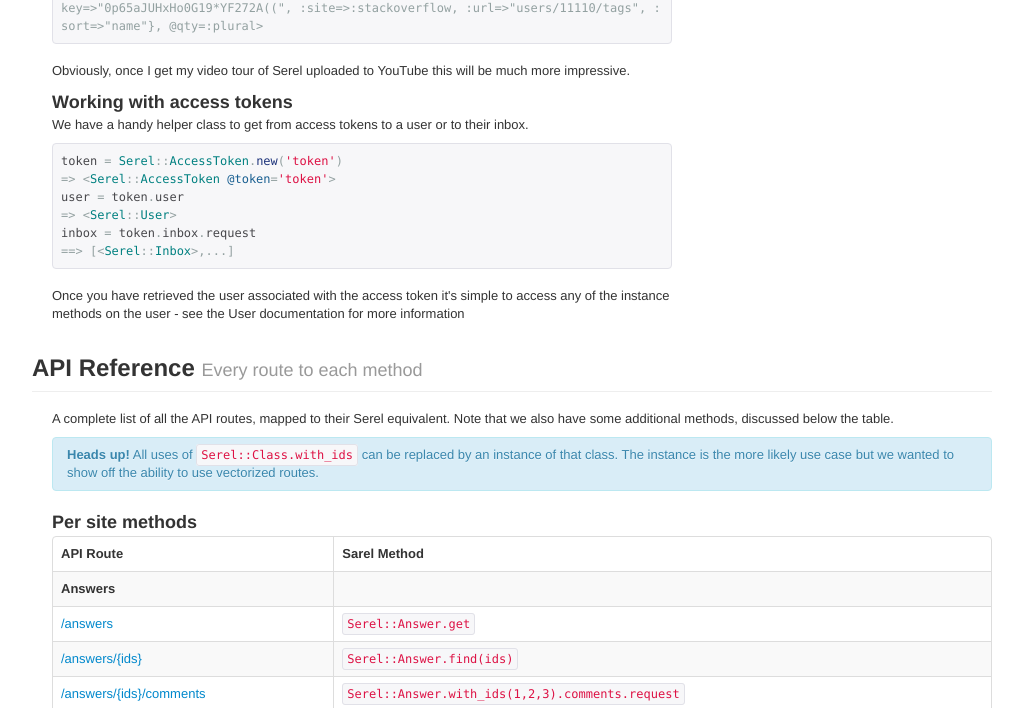
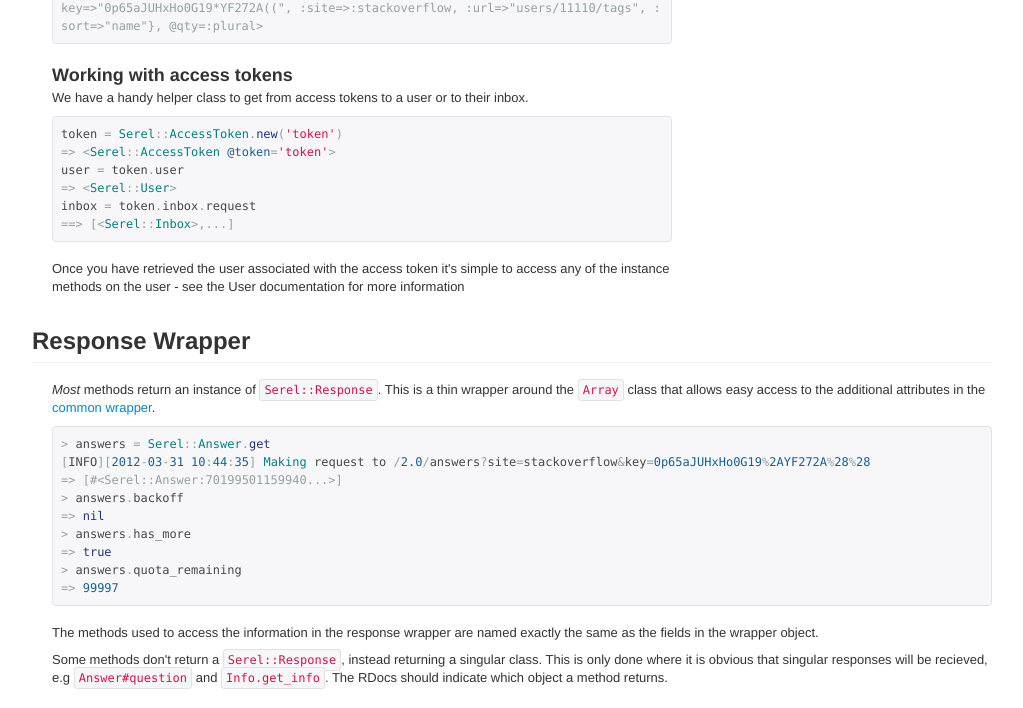
Before and after one commit to thomas-mcdonald/serel, a plain HTML site: page index.html in a window 1280 px wide. Shown: the part 1091-1799 px from the top of the page, without its empty margins (118-1141 px from the left). Drawn offline with nearby package versions, Linux system fonts and the light colour scheme.

Commit message:
added information on the response wrapper

```diff
--- a/index.html
+++ b/index.html
@@ -21,6 +21,7 @@
         <ul class="nav">
           <li><a href="#install">install</a></li>
           <li><a href="#use">use</a></li>
+          <li><a href="#responses">response wrapper</a></li>
           <li><a href="#api_mapping">api reference</a></li>
 <!--          <ul class="nav">
             <li class="dropdown">
@@ -89,7 +90,6 @@ relation = user.tags.sort('name')
 =&gt; #&lt;Serel::Relation:0x007f8450c09f28 @type=&quot;tag&quot;, @klass=Serel::Tag, @scope={:api_key=&gt;&quot;0p65aJUHxHo0G19*YF272A((&quot;, :site=&gt;:stackoverflow, :url=&gt;&quot;users/11110/tags&quot;, :sort=&gt;&quot;name&quot;}, @qty=:plural&gt;
 
 </pre>
-        <p>Obviously, once I get my video tour of Serel uploaded to YouTube this will be much more impressive.</p>
       </div>
       <div class="span4">
         <h4>Here, take this with you</h4>
@@ -112,6 +112,27 @@ inbox = token.inbox.request
 </pre>
         <p>Once you have retrieved the user associated with the access token it's simple to access any of the instance methods on the user - see the User documentation for more information</p>
       </div>
+  </div>
+  <div id="responses" class="row">
+    <div class="page-header">
+      <h2>Response Wrapper</h2>
+    </div>
+    <div class="span12">
+      <p><em>Most</em> methods return an instance of <code>Serel::Response</code>. This is a thin wrapper around the <code>Array</code> class that allows easy access to the additional attributes in the <a href="https://api.stackexchange.com/docs/wrapper">common wrapper</a>.</p>
+      <pre class="prettyprint">
+> answers = Serel::Answer.get
+[INFO][2012-03-31 10:44:35] Making request to /2.0/answers?site=stackoverflow&key=0p65aJUHxHo0G19%2AYF272A%28%28
+=> [#&lt;Serel::Answer:70199501159940...&gt;]
+> answers.backoff
+=> nil
+> answers.has_more
+=> true
+> answers.quota_remaining
+=> 99997
+</pre>
+      <p>The methods used to access the information in the response wrapper are named exactly the same as the fields in the wrapper object.</p>
+      <p>Some methods don't return a <code>Serel::Response</code>, instead returning a singular class. This is only done where it is obvious that singular responses will be recieved, e.g <code>Answer#question</code> and <code>Info.get_info</code>. The RDocs should indicate which object a method returns.</p>
+    </div>
   </div>
   <div id="api_mapping" class="row">
     <div class="page-header">
```
